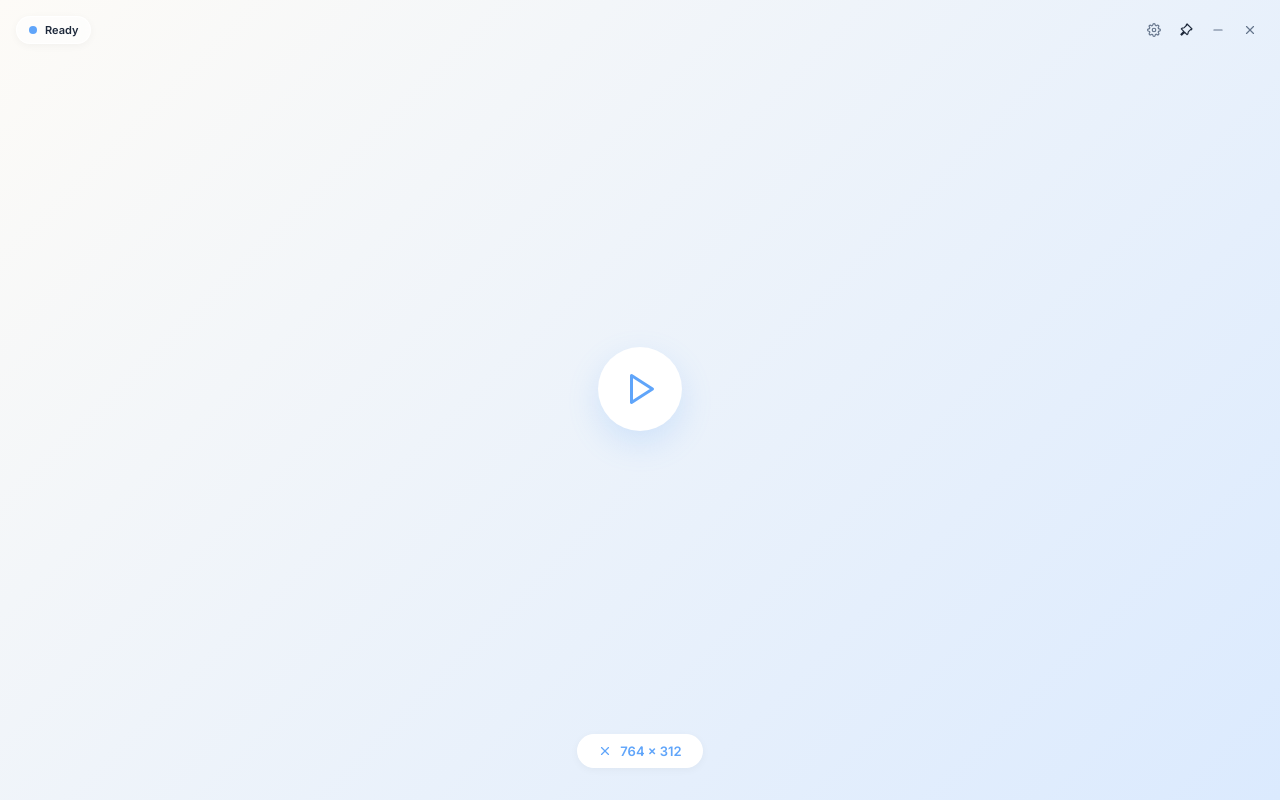
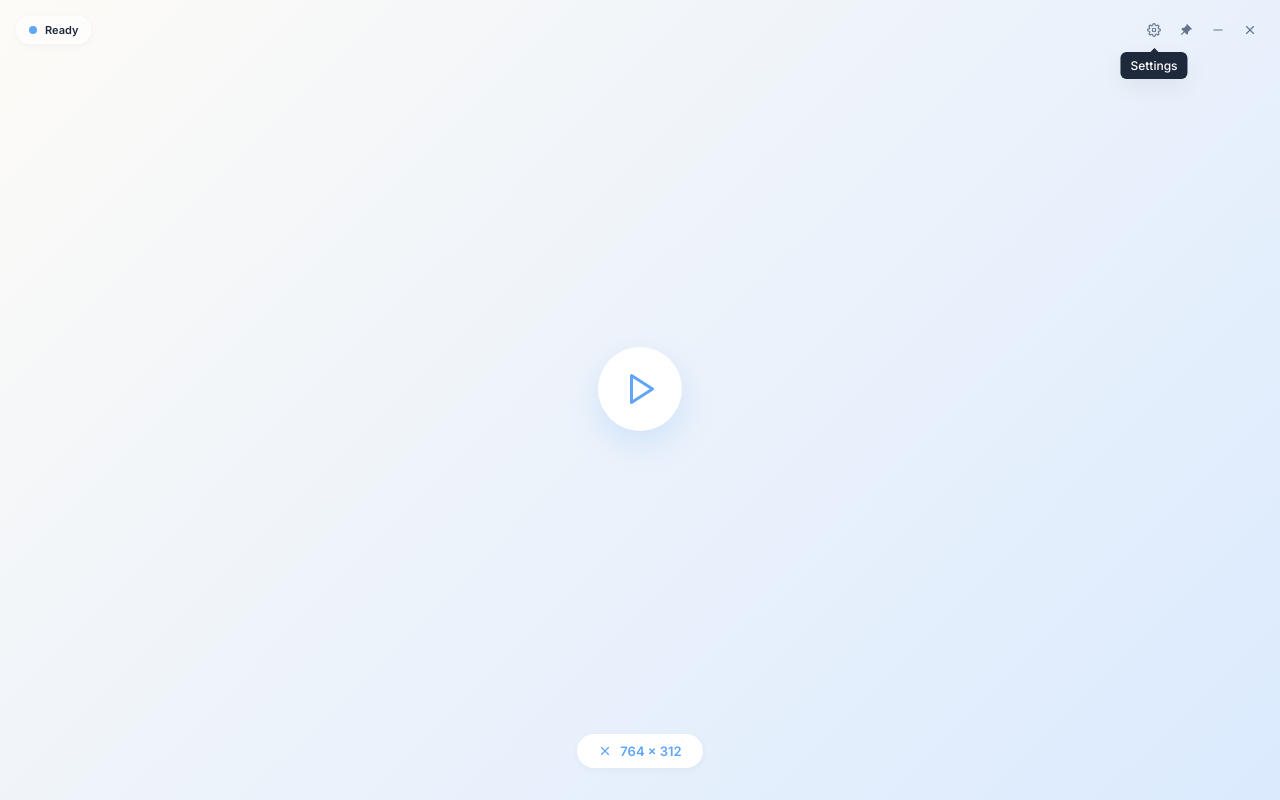
Before and after one commit to JasonHongGG/RangeTranslator, a React (Vite) app: page / in a window 1280 px wide. Both pictures are taken after a click on the button 1154 px from the left and 30 px from the top of the page. Built offline with nearby package versions, Linux system fonts and the light colour scheme.

Commit message:
feat: implement initial Tauri application structure, core UI components, and stylesheet architecture

```diff
--- a/src-tauri/tauri.conf.json
+++ b/src-tauri/tauri.conf.json
@@ -28,9 +28,9 @@
         "label": "settings",
         "title": "Settings",
         "width": 450,
-        "height": 350,
+        "height": 450,
         "minWidth": 400,
-        "minHeight": 300,
+        "minHeight": 400,
         "decorations": false,
         "transparent": true,
         "resizable": true,
--- /dev/null
+++ b/src/components/Tooltip.tsx
@@ -0,0 +1,49 @@
+import { ReactNode, useState, useRef } from 'react'
+
+interface TooltipProps {
+  content: ReactNode
+  children: ReactNode
+  position?: 'top' | 'bottom' | 'left' | 'right'
+  delay?: number
+}
+
+export function Tooltip({
+  content,
+  children,
+  position = 'top',
+  delay = 300,
+}: TooltipProps) {
+  const [isVisible, setIsVisible] = useState(false)
+  const timeoutRef = useRef<number | null>(null)
+
+  const showTooltip = () => {
+    timeoutRef.current = window.setTimeout(() => {
+      setIsVisible(true)
+    }, delay)
+  }
+
+  const hideTooltip = () => {
+    if (timeoutRef.current !== null) {
+      window.clearTimeout(timeoutRef.current)
+      timeoutRef.current = null
+    }
+    setIsVisible(false)
+  }
+
+  return (
+    <div
+      className="tooltip-wrapper"
+      onMouseEnter={showTooltip}
+      onMouseLeave={hideTooltip}
+      onFocus={showTooltip}
+      onBlur={hideTooltip}
+    >
+      {children}
+      {isVisible && (
+        <div className={`tooltip-content tooltip-${position}`}>
+          {content}
+        </div>
+      )}
+    </div>
+  )
+}
--- a/src/index.css
+++ b/src/index.css
@@ -212,9 +212,7 @@ svg {
   color: var(--ink-strong);
 }
 
-.window-btn.active {
-  color: var(--ink-strong);
-}
+
 
 .window-btn.danger:hover:not(:disabled) {
   background: var(--danger);
@@ -582,19 +580,114 @@ svg {
   bottom: calc(100% + 8px);
 }
 
-/* Ensure scrollbar doesn't overlap padding */
-.select-menu::-webkit-scrollbar {
-  width: 6px;
+/* Global Scrollbar */
+::-webkit-scrollbar {
+  width: 14px;
+  height: 14px;
 }
 
-.select-menu::-webkit-scrollbar-track {
+::-webkit-scrollbar-track {
   background: transparent;
-  margin: 4px 0;
+  margin: 4px;
 }
 
-.select-menu::-webkit-scrollbar-thumb {
+::-webkit-scrollbar-thumb {
   background: rgba(0, 0, 0, 0.15);
+  border-radius: 99px;
+  border: 4px solid transparent;
+  background-clip: padding-box;
+}
+
+::-webkit-scrollbar-thumb:hover {
+  background: rgba(0, 0, 0, 0.3);
+  border: 4px solid transparent;
+  background-clip: padding-box;
+}
+
+/* Tooltip */
+.tooltip-wrapper {
+  position: relative;
+  display: inline-flex;
+}
+
+.tooltip-content {
+  position: absolute;
+  z-index: 1000;
+  background: var(--ink-strong);
+  color: #fff;
+  padding: 6px 10px;
   border-radius: 6px;
+  font-size: 12px;
+  font-weight: 500;
+  white-space: nowrap;
+  pointer-events: none;
+  opacity: 0;
+  animation: tooltip-fade-in 0.2s cubic-bezier(0.34, 1.56, 0.64, 1) forwards;
+  box-shadow: var(--shadow-md);
+}
+
+@keyframes tooltip-fade-in {
+  from { opacity: 0; transform: var(--tooltip-transform) scale(0.95); }
+  to { opacity: 1; transform: var(--tooltip-transform) scale(1); }
+}
+
+.tooltip-top {
+  bottom: calc(100% + 8px);
+  left: 50%;
+  --tooltip-transform: translateX(-50%);
+}
+
+.tooltip-bottom {
+  top: calc(100% + 8px);
+  left: 50%;
+  --tooltip-transform: translateX(-50%);
+}
+
+.tooltip-left {
+  right: calc(100% + 8px);
+  top: 50%;
+  --tooltip-transform: translateY(-50%);
+}
+
+.tooltip-right {
+  left: calc(100% + 8px);
+  top: 50%;
+  --tooltip-transform: translateY(-50%);
+}
+
+.tooltip-content::after {
+  content: '';
+  position: absolute;
+  border-width: 4px;
+  border-style: solid;
+}
+
+.tooltip-top::after {
+  top: 100%;
+  left: 50%;
+  transform: translateX(-50%);
+  border-color: var(--ink-strong) transparent transparent transparent;
+}
+
+.tooltip-bottom::after {
+  bottom: 100%;
+  left: 50%;
+  transform: translateX(-50%);
+  border-color: transparent transparent var(--ink-strong) transparent;
+}
+
+.tooltip-left::after {
+  top: 50%;
+  left: 100%;
+  transform: translateY(-50%);
+  border-color: transparent transparent transparent var(--ink-strong);
+}
+
+.tooltip-right::after {
+  top: 50%;
+  right: 100%;
+  transform: translateY(-50%);
+  border-color: transparent var(--ink-strong) transparent transparent;
 }
 
 .select-option {
--- a/src/views/PanelView.tsx
+++ b/src/views/PanelView.tsx
@@ -6,7 +6,7 @@ import {
   useState,
 } from 'react'
 import { call, currentTauriWindow, isTauri, watchEvent } from '../bridge'
-import { SOURCE_LANGUAGES, TARGET_LANGUAGES } from '../languages'
+import { Tooltip } from '../components/Tooltip'
 import { DEBUG_EVENT, PANEL_RESIZE_HANDLES, PREVIEW_SNAPSHOT, type DebugPayload, type ResizeDirection } from '../app/constants'
 import { logDebugPayload } from '../app/debug'
 import { labelForStatus, shouldIgnoreWindowDrag, toneForStatus } from '../app/overlay'
@@ -195,43 +195,51 @@ export function PanelView() {
         </div>
 
         <div className="window-controls" data-no-drag="true">
+          <Tooltip content="Settings" position="bottom">
             <button
               type="button"
               className="window-btn"
-            title="Settings"
               onClick={() => runCommand(() => call('open_settings_window'))}
             >
               <FiSettings size={14} />
             </button>
+          </Tooltip>
+          <Tooltip content={snapshot.panelPinned ? "Unpin Window" : "Pin Window"} position="bottom">
             <button
               type="button"
               className={`window-btn ${snapshot.panelPinned ? 'active' : ''}`}
               disabled={busy}
-            title="Pin Window"
               onClick={() =>
                 runCommand(() =>
                   call('toggle_panel_pin', { enabled: !snapshot.panelPinned }),
                 )
               }
             >
-            {snapshot.panelPinned ? <RiPushpinFill size={14} /> : <RiPushpinLine size={14} />}
+              {snapshot.panelPinned ? (
+                <RiPushpinFill size={14} style={{ strokeWidth: 0, fill: 'currentColor' }} />
+              ) : (
+                <RiPushpinLine size={14} style={{ strokeWidth: 0, fill: 'currentColor' }} />
+              )}
             </button>
+          </Tooltip>
+          <Tooltip content="Minimize" position="bottom">
             <button
               type="button"
               className="window-btn"
-            title="Minimize"
               onClick={() => runCommand(() => call('panel_minimize'))}
             >
               <FiMinus size={14} />
             </button>
+          </Tooltip>
+          <Tooltip content="Close" position="bottom">
             <button
               type="button"
               className="window-btn danger"
-            title="Close"
               onClick={() => runCommand(() => call('panel_close'))}
             >
               <FiX size={14} />
             </button>
+          </Tooltip>
         </div>
       </header>
 
--- a/src/views/SettingsView.tsx
+++ b/src/views/SettingsView.tsx
@@ -6,6 +6,7 @@ import {
   useState,
 } from 'react'
 import { call, currentTauriWindow, isTauri, watchEvent } from '../bridge'
+import { Tooltip } from '../components/Tooltip'
 import { SOURCE_LANGUAGES, TARGET_LANGUAGES } from '../languages'
 import { CompactSelect } from '../components/CompactSelect'
 import { DEBUG_EVENT, PANEL_RESIZE_HANDLES, PREVIEW_SNAPSHOT, type DebugPayload, type ResizeDirection } from '../app/constants'
@@ -123,10 +124,10 @@ export function SettingsView() {
         </h2>
 
         <div className="window-controls" data-no-drag="true">
+          <Tooltip content="Close" position="bottom">
             <button
               type="button"
               className="window-btn danger"
-            title="Close"
               onClick={() => {
                 if (settingsWindow) {
                   settingsWindow.close()
@@ -135,6 +136,7 @@ export function SettingsView() {
             >
               <FiX size={14} />
             </button>
+          </Tooltip>
         </div>
       </header>
 
```
Lines whose indentation alone changed are shown as unchanged.
